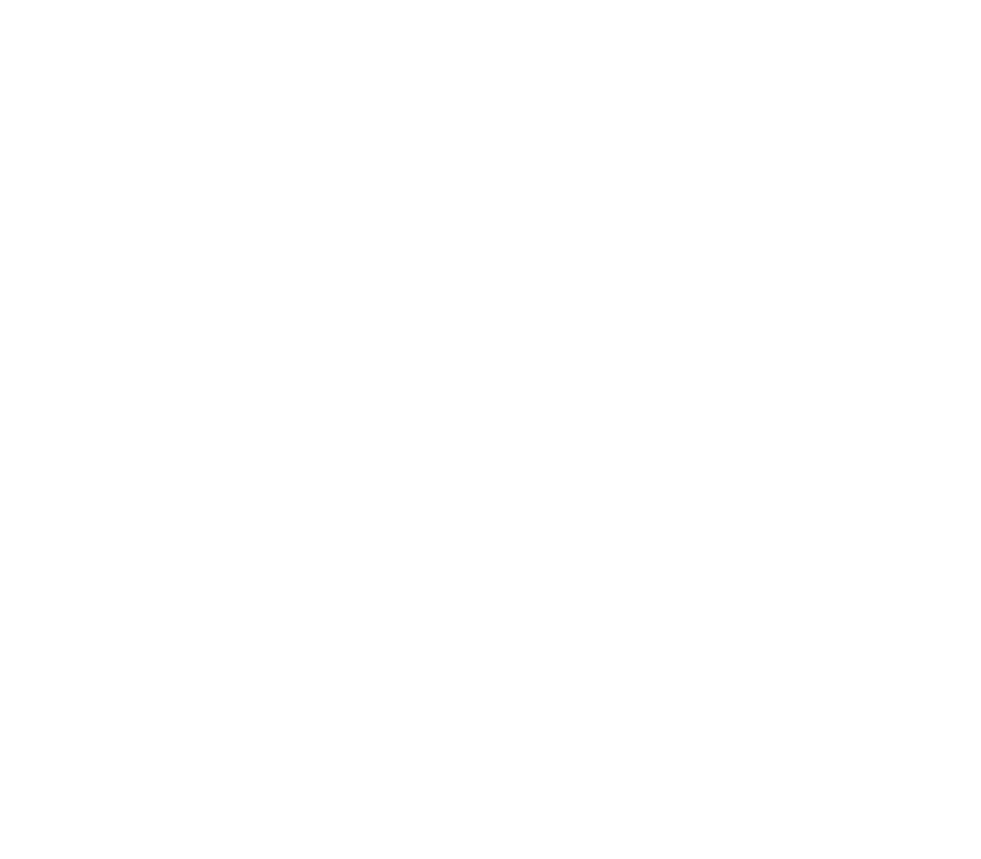
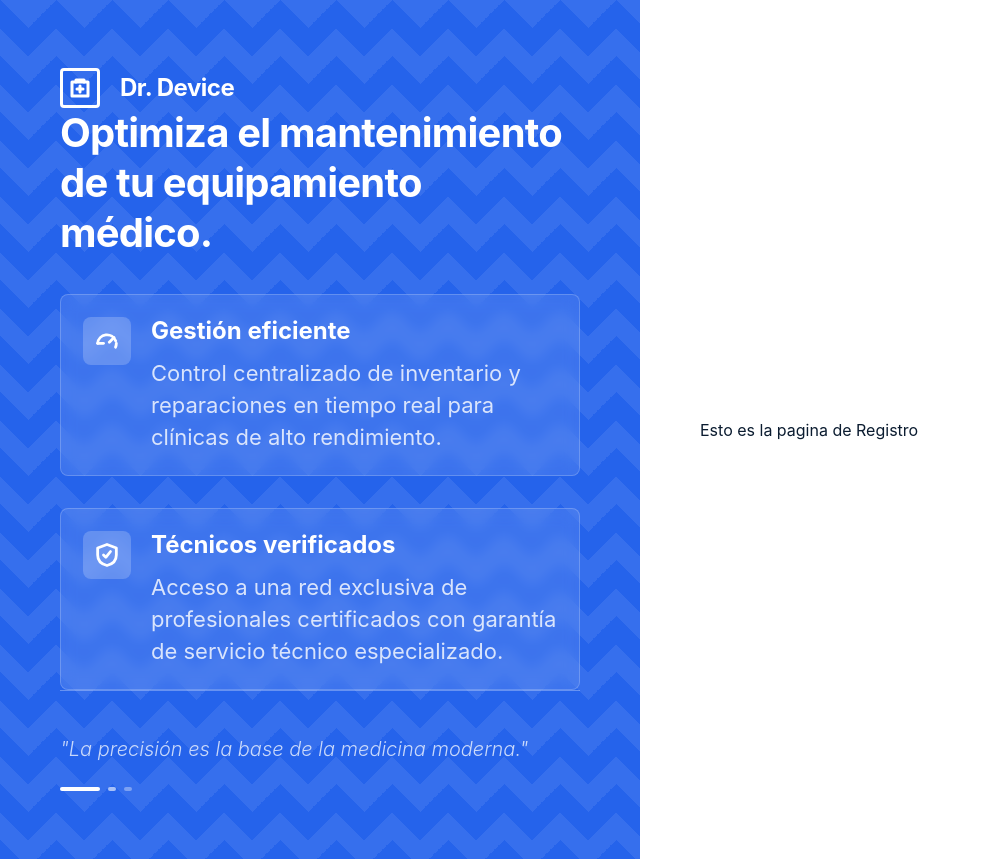
Before and after one commit to MaxiCappe256/dr-device, a React (Vite) app in the folder frontend/: page /auth/register in a window 1280 px wide. Before the commit this address had no page. Shown: the whole page, without its empty margins (0-981 px from the left). Before the commit the page ends 800 px from the top, so only its background shows below. Built offline with nearby package versions, Linux system fonts and the light colour scheme.

Commit message:
feat(auth): implement authentication routes and layout

```diff
--- a/frontend/src/App.jsx
+++ b/frontend/src/App.jsx
@@ -1,8 +1,15 @@
-import {Routes, Route} from "react-router"
+import {Routes, Route, Navigate} from "react-router"
+import AuthLayout from "./components/Layout/AuthLayout.jsx"
+import Login from "./pages/Auth/Login.jsx"
+import Register from "./pages/Auth/Register.jsx"
 const App = () => {
   return (
     <Routes>
-      <Route/>
+      <Route path="/auth" element={<Navigate to="/auth/login" replace />} />
+      <Route path="/auth" element={<AuthLayout/>}>
+        <Route path="login" element={<Login/>}/>
+        <Route path="register" element={<Register/>}/>
+      </Route>
     </Routes>
   )
 }
--- /dev/null
+++ b/frontend/src/components/Layout/AuthLayout.jsx
@@ -0,0 +1,107 @@
+import { Outlet } from "react-router"
+
+const AuthLayout = () => {
+  return (
+    <main className="min-h-screen bg-surface-container-lowest text-on-surface lg:grid lg:grid-cols-2">
+      <aside className="auth-brand-panel relative hidden min-h-screen overflow-hidden px-15 py-17 text-on-primary lg:flex lg:flex-col">
+        <header className="flex items-center gap-5">
+          <div className="flex size-10 items-center justify-center rounded-[4px] border-3 border-on-primary">
+            <svg
+              aria-hidden="true"
+              className="size-6"
+              viewBox="0 0 24 24"
+              fill="none"
+              stroke="currentColor"
+              strokeLinecap="round"
+              strokeLinejoin="round"
+              strokeWidth="3"
+            >
+              <path d="M8 6V4h8v2" />
+              <path d="M4 6h16v14H4z" />
+              <path d="M12 10v6" />
+              <path d="M9 13h6" />
+            </svg>
+          </div>
+          <span className="text-2xl font-bold tracking-[-0.02em]">Dr. Device</span>
+        </header>
+
+        <section className="flex flex-1 flex-col justify-center">
+          <h1 className="max-w-[620px] text-[40px] leading-[1.25] font-bold tracking-[-0.02em]">
+            Optimiza el mantenimiento de tu equipamiento médico.
+          </h1>
+
+          <div className="mt-9 grid max-w-[560px] gap-8">
+            <article className="flex gap-5 rounded-[8px] border border-white/20 bg-white/10 p-5.5 backdrop-blur-sm">
+              <div className="flex size-12 shrink-0 items-center justify-center rounded-[8px] bg-white/20">
+                <svg
+                  aria-hidden="true"
+                  className="size-7"
+                  viewBox="0 0 24 24"
+                  fill="none"
+                  stroke="currentColor"
+                  strokeLinecap="round"
+                  strokeLinejoin="round"
+                  strokeWidth="2.4"
+                >
+                  <path d="M4 14a8 8 0 0 1 15.5-2" />
+                  <path d="M4 14h5" />
+                  <path d="m14 13 4-4" />
+                  <path d="M20 14a8 8 0 0 1-.7 3.3" />
+                </svg>
+              </div>
+              <div>
+                <h2 className="text-2xl leading-7 font-bold">Gestión eficiente</h2>
+                <p className="mt-3 text-[22px] leading-8 text-on-primary/80">
+                  Control centralizado de inventario y reparaciones en tiempo real para clínicas de alto rendimiento.
+                </p>
+              </div>
+            </article>
+
+            <article className="flex gap-5 rounded-[8px] border border-white/20 bg-white/10 p-5.5 backdrop-blur-sm">
+              <div className="flex size-12 shrink-0 items-center justify-center rounded-[8px] bg-white/20">
+                <svg
+                  aria-hidden="true"
+                  className="size-7"
+                  viewBox="0 0 24 24"
+                  fill="none"
+                  stroke="currentColor"
+                  strokeLinecap="round"
+                  strokeLinejoin="round"
+                  strokeWidth="2.4"
+                >
+                  <path d="m12 3 8 3v6c0 5-3.4 7.9-8 9-4.6-1.1-8-4-8-9V6z" />
+                  <path d="m9 12 2 2 4-5" />
+                </svg>
+              </div>
+              <div>
+                <h2 className="text-2xl leading-7 font-bold">Técnicos verificados</h2>
+                <p className="mt-3 text-[22px] leading-8 text-on-primary/80">
+                  Acceso a una red exclusiva de profesionales certificados con garantía de servicio técnico especializado.
+                </p>
+              </div>
+            </article>
+          </div>
+        </section>
+
+        <footer className="border-t border-white/30 pt-11">
+          <blockquote className="text-xl leading-7 font-light text-on-primary/75 italic">
+            "La precisión es la base de la medicina moderna."
+          </blockquote>
+          <div className="mt-6 flex gap-2" aria-hidden="true">
+            <span className="h-1 w-10 rounded-full bg-on-primary" />
+            <span className="h-1 w-2 rounded-full bg-on-primary/60" />
+            <span className="h-1 w-2 rounded-full bg-on-primary/35" />
+          </div>
+        </footer>
+      </aside>
+
+      <section className="flex min-h-screen items-center justify-center bg-surface-container-lowest px-6 py-10 sm:px-10 lg:px-15">
+        <div className="w-full max-w-[560px]">
+          <Outlet />
+        </div>
+      </section>
+    </main>
+  )
+}
+
+export default AuthLayout
--- a/frontend/src/index.css
+++ b/frontend/src/index.css
@@ -1 +1,89 @@
 @import 'tailwindcss';
+
+@theme {
+  /* ===== Brand ===== */
+  --color-primary: #0f56d9;
+  --color-primary-container: #2563eb;
+  --color-primary-hover: #004ac6;
+  --color-primary-soft: #dbe8ff;
+
+  --color-secondary: #4c5a9c;
+  --color-secondary-container: #a7b5fd;
+
+  --color-tertiary: #4b5760;
+  --color-tertiary-container: #636f78;
+
+  /* ===== Surface ===== */
+  --color-background: #f8f9ff;
+
+  --color-surface: #f8f9ff;
+  --color-surface-dim: #cbdbf5;
+  --color-surface-bright: #f8f9ff;
+
+  --color-surface-container-lowest: #ffffff;
+  --color-surface-container-low: #eff4ff;
+  --color-surface-container: #e5eeff;
+  --color-surface-container-high: #dce9ff;
+  --color-surface-container-highest: #d3e4fe;
+
+  --color-surface-variant: #d3e4fe;
+  --color-surface-tint: #0053db;
+
+  /* ===== Text ===== */
+  --color-on-background: #0b1c30;
+  --color-on-surface: #0b1c30;
+  --color-on-surface-variant: #434655;
+
+  --color-on-primary: #ffffff;
+  --color-on-primary-container: #eeefff;
+
+  --color-on-secondary: #ffffff;
+  --color-on-secondary-container: #374485;
+
+  --color-on-tertiary: #ffffff;
+  --color-on-tertiary-container: #e6f2fd;
+
+  /* ===== Error ===== */
+  --color-error: #ba1a1a;
+  --color-error-container: #ffdad6;
+
+  --color-on-error: #ffffff;
+  --color-on-error-container: #93000a;
+
+  /* ===== Fixed ===== */
+  --color-primary-fixed: #dbe1ff;
+  --color-primary-fixed-dim: #b4c5ff;
+
+  --color-on-primary-fixed: #00174b;
+  --color-on-primary-fixed-variant: #003ea8;
+
+  --color-secondary-fixed: #dde1ff;
+  --color-secondary-fixed-dim: #b9c3ff;
+
+  --color-on-secondary-fixed: #011355;
+  --color-on-secondary-fixed-variant: #344282;
+
+  --color-tertiary-fixed: #d8e4ef;
+  --color-tertiary-fixed-dim: #bcc8d3;
+
+  --color-on-tertiary-fixed: #121d25;
+  --color-on-tertiary-fixed-variant: #3d4851;
+
+}
+
+@layer components {
+  .auth-brand-panel {
+    background-color: var(--color-primary-container);
+    background-image:
+      linear-gradient(135deg, rgba(255, 255, 255, 0.08) 25%, transparent 25%),
+      linear-gradient(225deg, rgba(255, 255, 255, 0.08) 25%, transparent 25%),
+      linear-gradient(45deg, rgba(255, 255, 255, 0.08) 25%, transparent 25%),
+      linear-gradient(315deg, rgba(255, 255, 255, 0.08) 25%, var(--color-primary-container) 25%);
+    background-position:
+      28px 0,
+      28px 0,
+      0 0,
+      0 0;
+    background-size: 56px 56px;
+  }
+}
--- /dev/null
+++ b/frontend/src/pages/Auth/Login.jsx
@@ -0,0 +1,10 @@
+
+const Login = () => {
+  return (
+    <div>
+      <h1>Este es el contenido Login</h1>
+    </div>
+  )
+}
+
+export default Login
--- /dev/null
+++ b/frontend/src/pages/Auth/Register.jsx
@@ -0,0 +1,9 @@
+const Register = () => {
+  return (
+    <div>
+      <h1>Esto es la pagina de Registro</h1>
+    </div>
+  )
+}
+
+export default Register
```
Also changed, not shown: frontend/package.json (+17 -17 lines), 1 other file (tests, documents, lock files or other folders).
